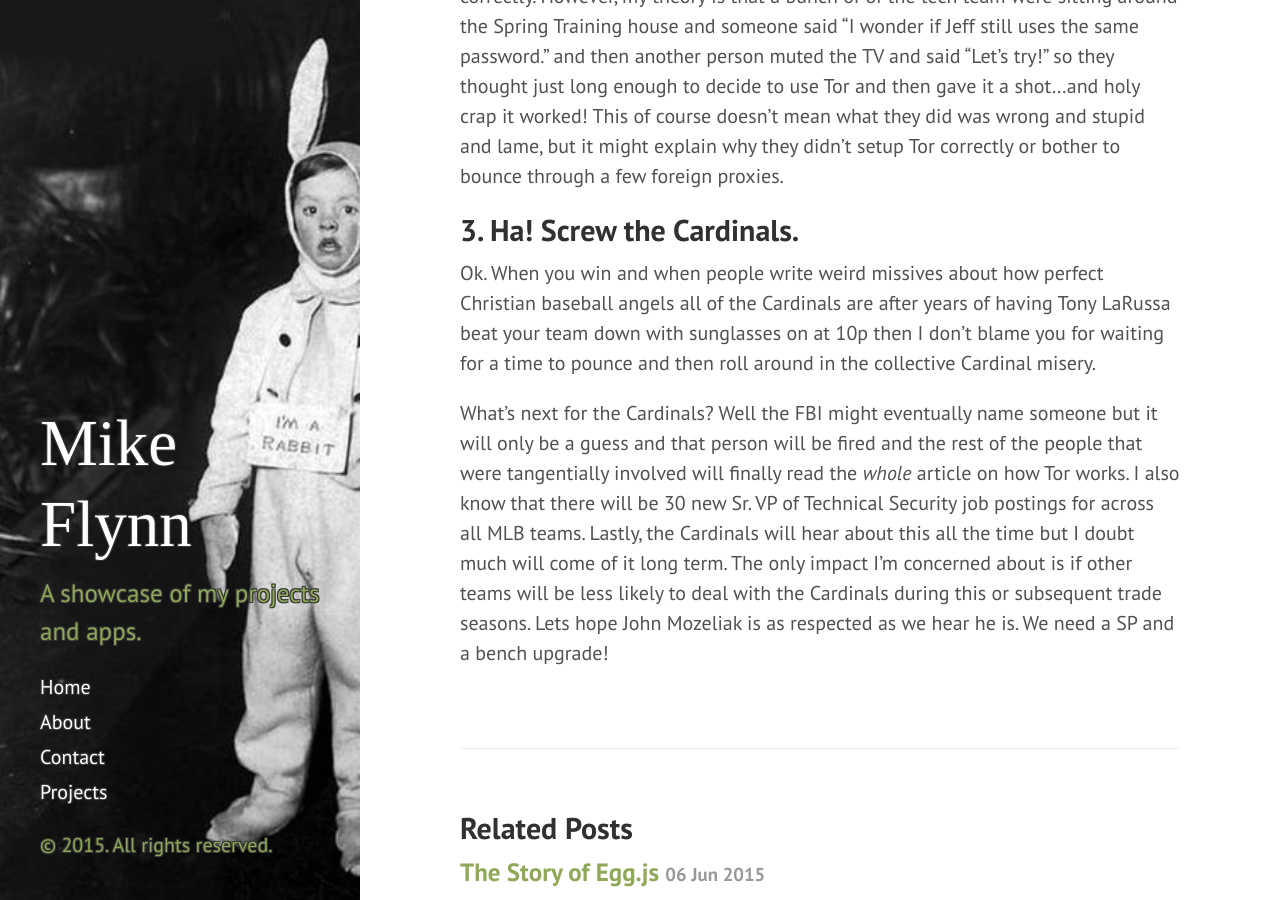
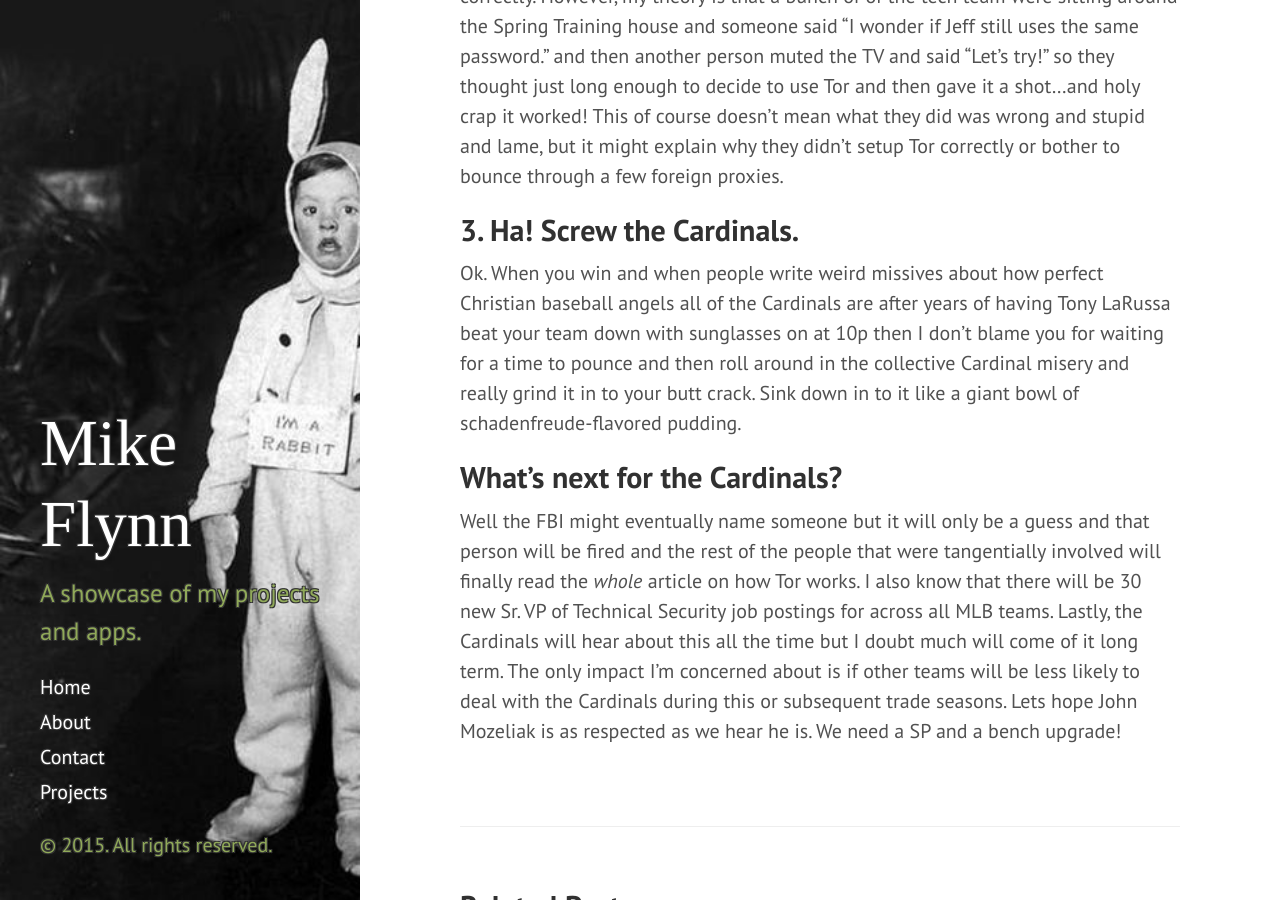
Before and after one commit to mikeflynn/thatmikeflynn.com-archive, a Jekyll site: the page built from _posts/2015-06-24-cardinals-hacking.md, in a window 1280 px wide and 900 px high, scrolled down 2303 px. Built offline with Jekyll 4.4.1, drawn with Linux system fonts in a browser that asks for light colours; nearby versions of some CDN libraries; some web fonts are replaced; Markdown is read by kramdown in place of the engine named in the settings.

Commit message:
Minor post update.

```diff
--- a/_posts/2015-06-24-cardinals-hacking.md
+++ b/_posts/2015-06-24-cardinals-hacking.md
@@ -27,6 +27,8 @@ If you believe the team orchestrated this "hack" then yes that would be really r
 
 ## 3. Ha! Screw the Cardinals.
 
-Ok. When you win and when people write weird missives about how perfect Christian baseball angels all of the Cardinals are after years of having Tony LaRussa beat your team down with sunglasses on at 10p then I don't blame you for waiting for a time to pounce and then roll around in the collective Cardinal misery.
+Ok. When you win and when people write weird missives about how perfect Christian baseball angels all of the Cardinals are after years of having Tony LaRussa beat your team down with sunglasses on at 10p then I don't blame you for waiting for a time to pounce and then roll around in the collective Cardinal misery and really grind it in to your butt crack. Sink down in to it like a giant bowl of schadenfreude-flavored pudding.
 
-What's next for the Cardinals? Well the FBI might eventually name someone but it will only be a guess and that person will be fired and the rest of the people that were tangentially involved will finally read the _whole_ article on how Tor works. I also know that there will be 30 new Sr. VP of Technical Security job postings for across all MLB teams. Lastly, the Cardinals will hear about this all the time but I doubt much will come of it long term. The only impact I'm concerned about is if other teams will be less likely to deal with the Cardinals during this or subsequent trade seasons. Lets hope John Mozeliak is as respected as we hear he is. We need a SP and a bench upgrade!
+## What's next for the Cardinals?
+
+Well the FBI might eventually name someone but it will only be a guess and that person will be fired and the rest of the people that were tangentially involved will finally read the _whole_ article on how Tor works. I also know that there will be 30 new Sr. VP of Technical Security job postings for across all MLB teams. Lastly, the Cardinals will hear about this all the time but I doubt much will come of it long term. The only impact I'm concerned about is if other teams will be less likely to deal with the Cardinals during this or subsequent trade seasons. Lets hope John Mozeliak is as respected as we hear he is. We need a SP and a bench upgrade!
```
